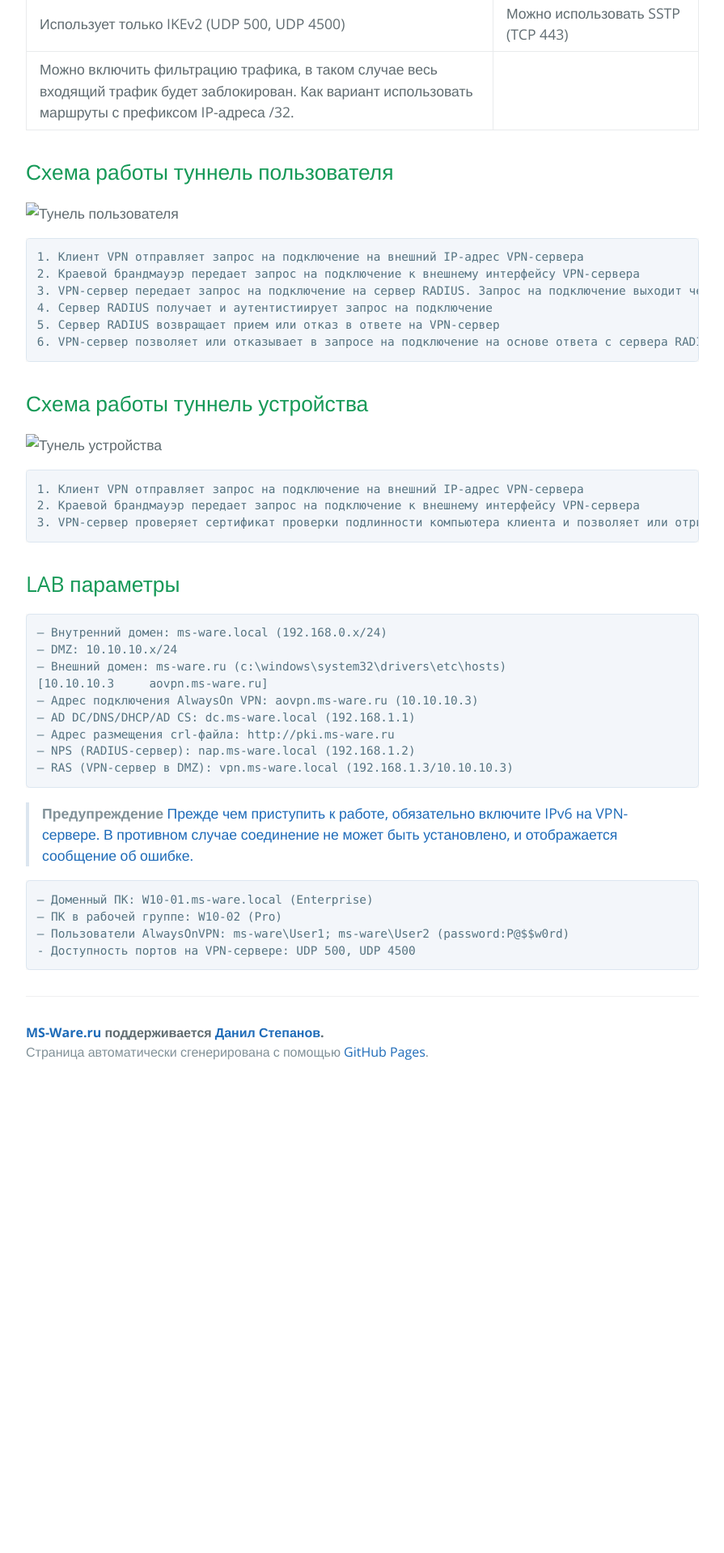
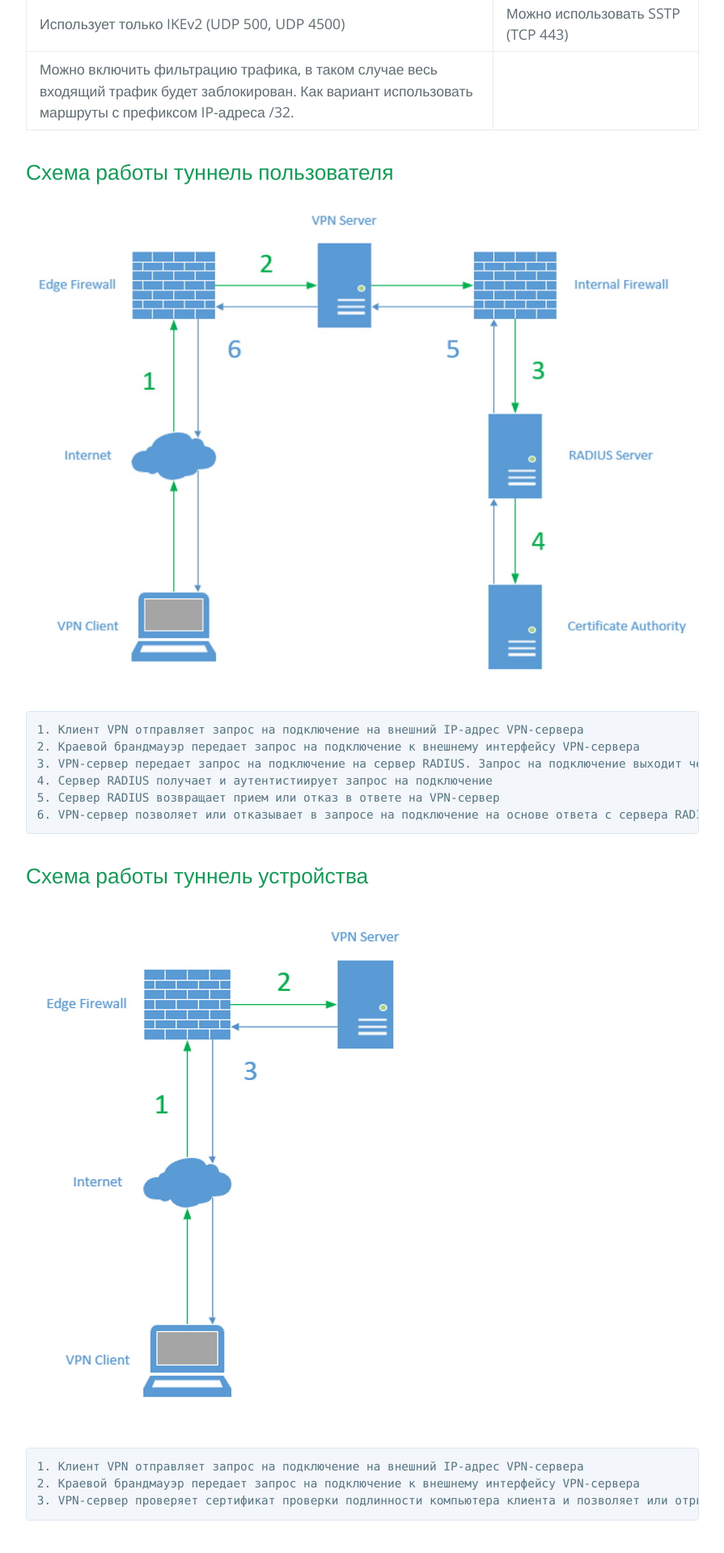
Before and after one commit to dasternd/ms-ware.github.io, a Jekyll site: the page built from windows/server/alwaysonvpn/about.md, in a window 1280 px wide. Shown: the part 2713-4631 px from the top of the page at 81% size, without its empty margins (192-1087 px from the left). Built offline with Jekyll 4.4.1, drawn with Linux system fonts in a browser that asks for light colours; our own code applies the rules of GitHub Pages for plain Markdown files; before the commit the page ends 4056 px from its top, so only the background shows below that.

Commit message:
FIX. Always On VPN

```diff
--- a/windows/server/alwaysonvpn/about.md
+++ b/windows/server/alwaysonvpn/about.md
@@ -56,7 +56,7 @@ Always On VPN в Windows 10 это следующий этап развития
 
 ## Схема работы туннель пользователя
 
-![Тунель пользователя](/img/aovpn-usertunnel.jpg "Общая схема работы тунеля для пользователей")
+![Тунель пользователя](/img/aovpn-userTunnel.jpg "Общая схема работы тунеля для пользователей")
 
 	1. Клиент VPN отправляет запрос на подключение на внешний IP-адрес VPN-сервера
 	2. Краевой брандмауэр передает запрос на подключение к внешнему интерфейсу VPN-сервера
@@ -67,7 +67,7 @@ Always On VPN в Windows 10 это следующий этап развития
 
 ## Схема работы туннель устройства
 
-![Тунель устройства](/img/aovpn-devicetunnel.jpg "Общая схема работы тунеля для устройства")
+![Тунель устройства](/img/aovpn-deviceTunnel.jpg "Общая схема работы тунеля для устройства")
 
 	1. Клиент VPN отправляет запрос на подключение на внешний IP-адрес VPN-сервера
 	2. Краевой брандмауэр передает запрос на подключение к внешнему интерфейсу VPN-сервера
```
Also changed, not shown: img/aovpn-deviceTunnel.jpg (added), img/aovpn-userTunnel.jpg (added).
